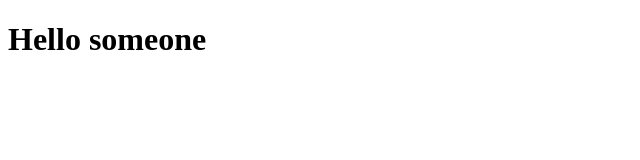
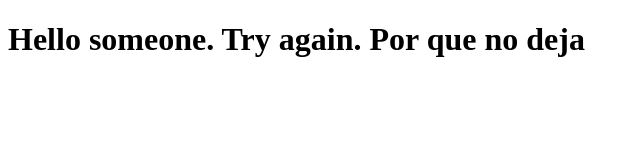
Before and after one commit to geovannycc/courserahtml, a plain HTML site: page index.html in a window 1280 px wide. Shown: the whole page, without its empty margins (0-640 px from the left). Drawn offline with Linux system fonts and the light colour scheme.

Commit message:
Update index.html

```diff
--- a/index.html
+++ b/index.html
@@ -5,6 +5,6 @@
     <title>Nothing important</title>
   </head>
   <body>
-    <h1>Hello someone</h1>
+    <h1>Hello someone. Try again. Por que no deja</h1>
   </body>
 </html>
```
